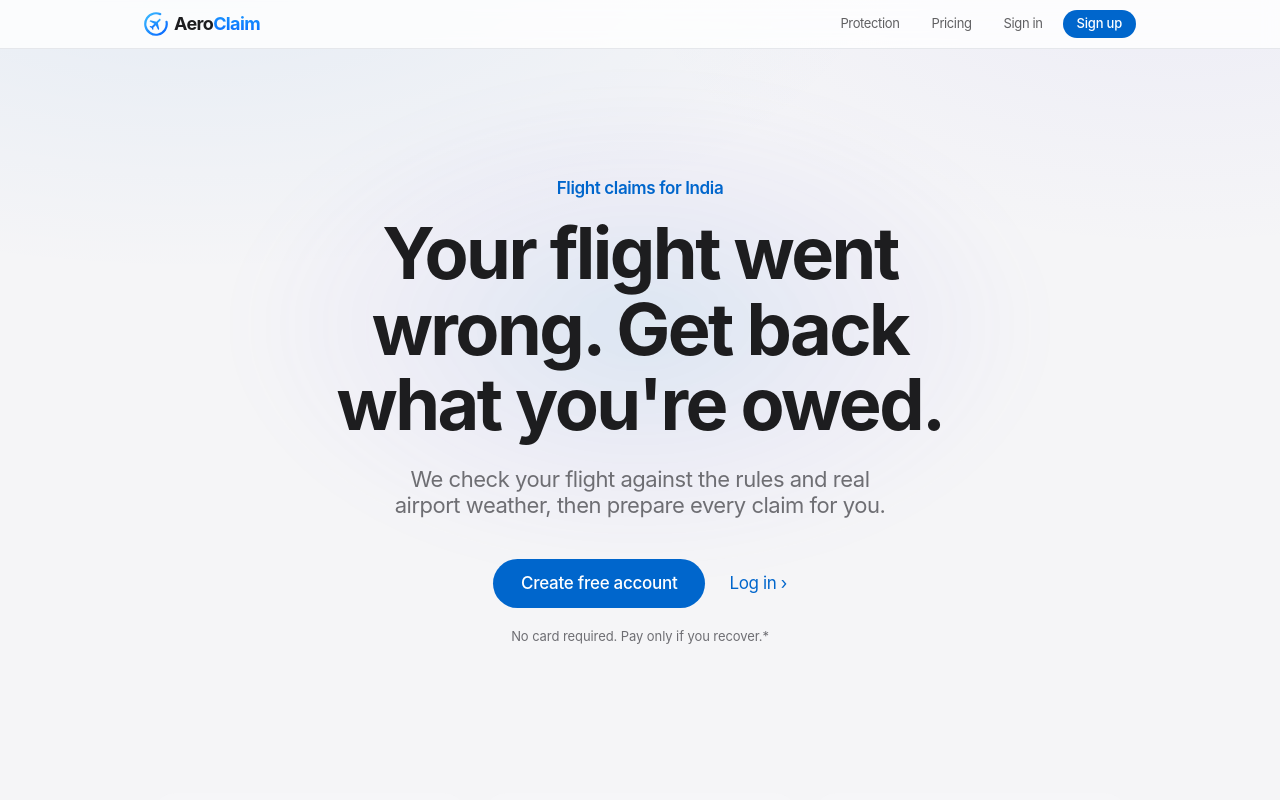
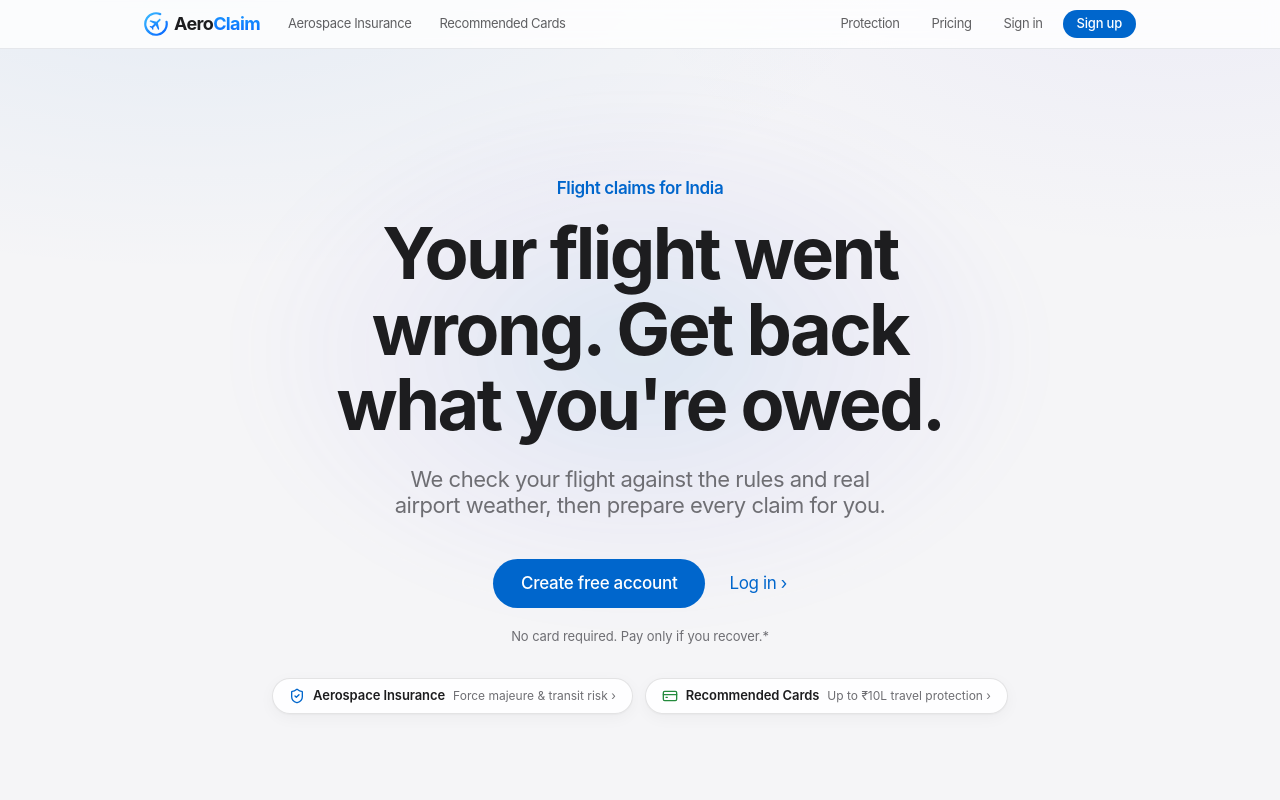
Before and after one commit to hashmicode-lead/aeroclaim, a Next.js app: page / in a window 1280 px wide. Shown: the top 800 px of the page. Built offline with nearby package versions, Linux system fonts and the light colour scheme.

Commit message:
feat: add Aerospace Insurance and Recommended Cards to NavBar and Hero page

```diff
--- a/src/app/page.tsx
+++ b/src/app/page.tsx
@@ -1,4 +1,4 @@
-import { ArrowRight } from "lucide-react";
+import { ArrowRight, CreditCard, ShieldCheck } from "lucide-react";
 import Link from "next/link";
 import { ComparePlans } from "@/components/ComparePlans";
 import { ClientStories } from "@/components/ClientStories";
@@ -8,8 +8,9 @@ const TRACKS = [
   { t: "Cancelled flight", stat: "Up to ₹10,000", sub: "plus a full refund or a new flight", d: "Told less than two weeks before, with no flight within 2 hours? The airline owes you cash." },
   { t: "Bumped from your flight", stat: "Up to ₹20,000", sub: "if the airline overbooked", d: "The later your replacement flight, the more you get: up to 4 times your base fare." },
   { t: "Lost or damaged bag", stat: "Up to ₹1.8 lakh", sub: "per passenger, international flights", d: "Complain within 7 days for damage, 21 for a late bag. We remind you in time." },
+  { t: "Aerospace Insurance", stat: "Up to ₹25 lakh+", sub: "disruption, transit & IRDAI audit", d: "Force majeure delays when airline liability ends, high-value air cargo risk, and IRDAI Bima Bharosa claim escalation.", href: "/aerospace-insurance", cta: "Explore Aerospace Insurance" },
+  { t: "Recommended Cards", stat: "Up to ₹10 lakh", sub: "built-in travel protection", d: `Paid by ${NETWORK_PAIR} card? Discover curated credit & debit cards with automatic flight delay, baggage loss, and missed connection cover.`, href: "/cards/recommended", cta: "See Recommended Cards" },
   { t: "Refund not received", stat: "7 days", sub: "for airlines to refund card payments", d: "Booked through an agent? 30 working days. Late? We get it back through your bank." },
-  { t: "Card cover", stat: "Up to ₹10 lakh", sub: "travel cover on eligible cards", d: `Paid by ${NETWORK_PAIR} card? Your card may cover delays and bags too.`, href: "/cards", cta: "Check card cover" },
 ];
 
 const AUDIENCES = [
@@ -42,6 +43,25 @@ export default function Home() {
             </Link>
           </div>
           <p className="footnote mt-5 text-muted">No card required. Pay only if you recover.*</p>
+
+          <div className="mt-8 flex flex-wrap items-center justify-center gap-3">
+            <Link
+              href="/aerospace-insurance"
+              className="pressable inline-flex items-center gap-2 rounded-full border border-line bg-surface/90 px-4 py-2 footnote text-ink shadow-[var(--shadow-card)] transition-all hover:border-accent hover:bg-surface-2"
+            >
+              <ShieldCheck size={16} className="text-accent" aria-hidden />
+              <span className="font-semibold">Aerospace Insurance</span>
+              <span className="caption text-muted">Force majeure &amp; transit risk ›</span>
+            </Link>
+            <Link
+              href="/cards/recommended"
+              className="pressable inline-flex items-center gap-2 rounded-full border border-line bg-surface/90 px-4 py-2 footnote text-ink shadow-[var(--shadow-card)] transition-all hover:border-accent hover:bg-surface-2"
+            >
+              <CreditCard size={16} className="text-ok" aria-hidden />
+              <span className="font-semibold">Recommended Cards</span>
+              <span className="caption text-muted">Up to ₹10L travel protection ›</span>
+            </Link>
+          </div>
         </div>
       </section>
 
--- a/src/components/NavBar.tsx
+++ b/src/components/NavBar.tsx
@@ -12,14 +12,20 @@ const LINKS: Record<Role, { href: string; label: string }[]> = {
   flyer: [
     { href: "/dashboard", label: "My claims" },
     { href: "/claims/new", label: "New claim" },
-    { href: "/cards", label: "Card cover" },
+    { href: "/cards/recommended", label: "Recommended Cards" },
+    { href: "/aerospace-insurance", label: "Aerospace Insurance" },
     { href: "/protection", label: "Protection" },
   ],
   corporate: [
     { href: "/corporate", label: "PNR audit" },
+    { href: "/aerospace-insurance", label: "Aerospace Insurance" },
+    { href: "/cards/recommended", label: "Recommended Cards" },
     { href: "/protection", label: "Protection" },
   ],
-  advocate: [{ href: "/advocate", label: "Leads" }],
+  advocate: [
+    { href: "/advocate", label: "Leads" },
+    { href: "/aerospace-insurance", label: "Aerospace Insurance" },
+  ],
 };
 
 function ActiveLinks({ role }: { role: Role }) {
@@ -68,11 +74,20 @@ export function NavBar() {
           <Logo size={24} />
         </Link>
 
-        {session && (
+        {session ? (
           <nav className="hidden items-center gap-1 text-[13px] sm:flex">
             <Suspense fallback={<NavLinksInner role={role} path="" />}>
               <ActiveLinks role={role} />
             </Suspense>
+          </nav>
+        ) : (
+          <nav className="hidden items-center gap-1 text-[13px] sm:flex">
+            <Link href="/aerospace-insurance" className="rounded-full px-3 py-1.5 transition-colors text-ink/70 hover:text-ink">
+              Aerospace Insurance
+            </Link>
+            <Link href="/cards/recommended" className="rounded-full px-3 py-1.5 transition-colors text-ink/70 hover:text-ink">
+              Recommended Cards
+            </Link>
           </nav>
         )}
 
```
